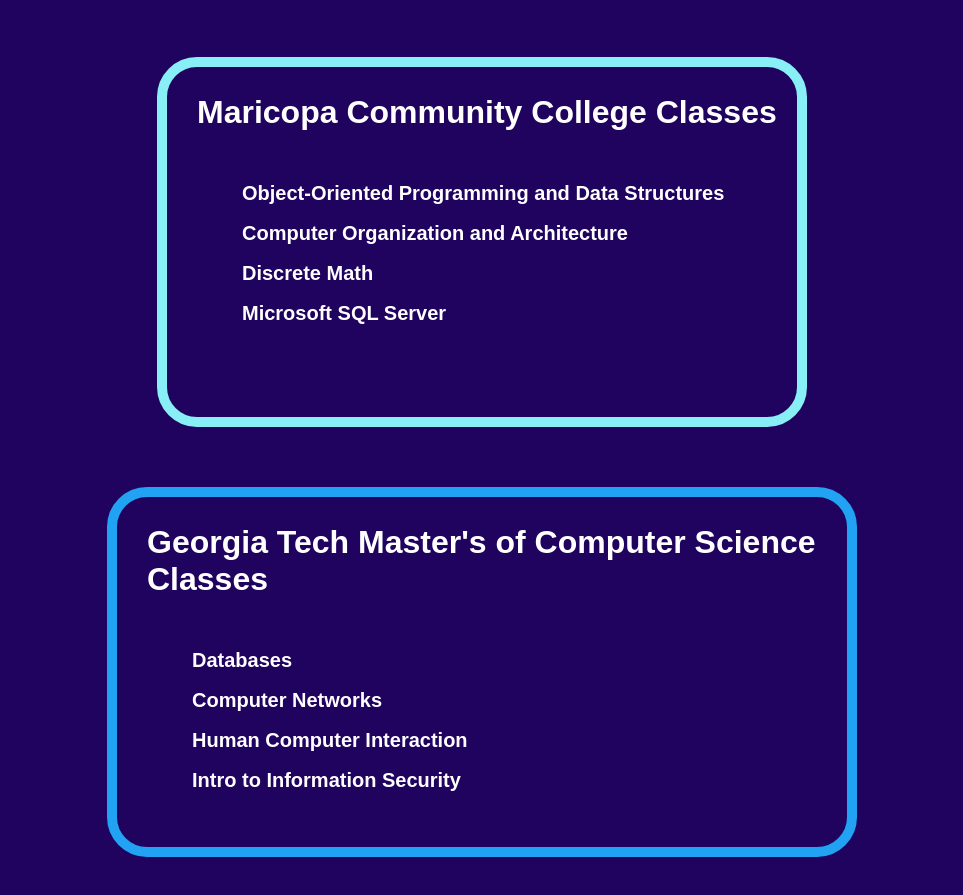
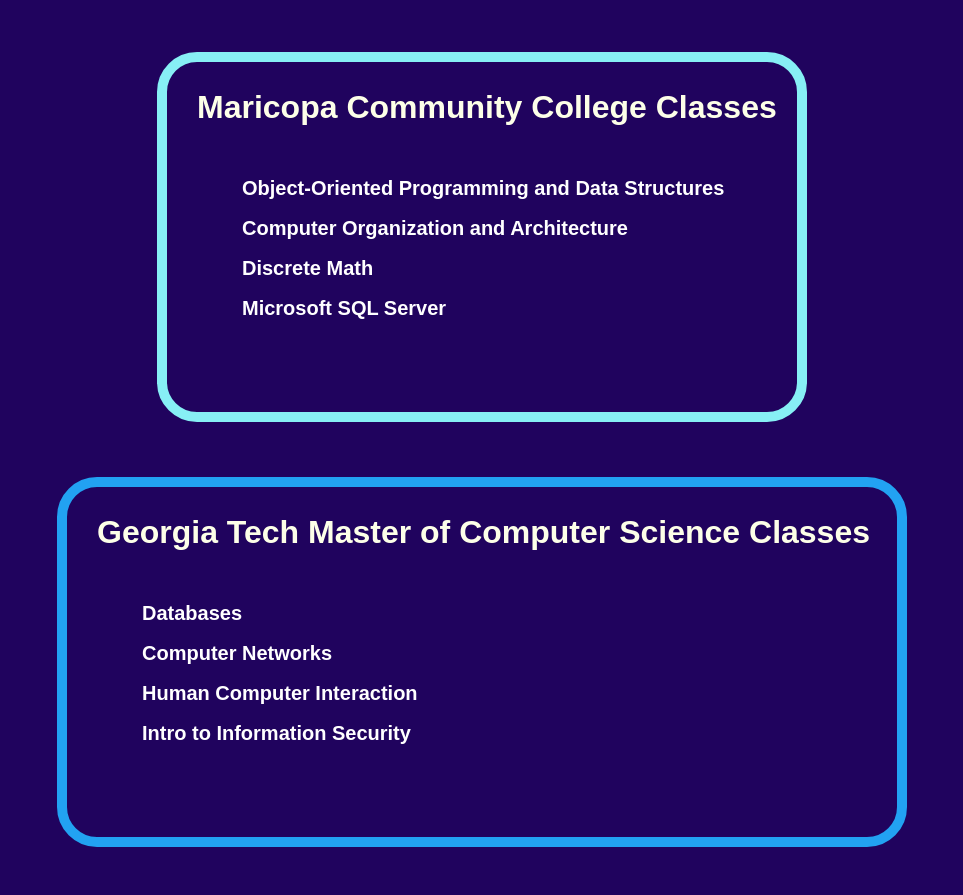
Before and after one commit to HDBarton/portfolio, a plain HTML site: page index.html in a window 1280 px wide. Shown: the part 633-1528 px from the top of the page, without its empty margins (158-1121 px from the left). Drawn offline with Linux system fonts and the light colour scheme.

Commit message:
Color and spacing adjustments

```diff
--- a/index.html
+++ b/index.html
@@ -29,7 +29,7 @@
         </ul>
     </div>
     <div id="Maricopa">
-        <h2>Maricopa Community College Classes</h2>
+        <h2 id="college">Maricopa Community College Classes</h2>
         <ul>
             <li>Object-Oriented Programming and Data Structures</li>
             <li>Computer Organization and Architecture</li>
@@ -38,7 +38,7 @@
         </ul>
     </div>
     <div id="OMSCS">
-        <h2>Georgia Tech Master's of Computer Science Classes</h2>
+        <h2 id="college">Georgia Tech Master of Computer Science Classes</h2>
         <ul>
             <li>Databases</li>
             <li>Computer Networks</li>
--- a/styles.css
+++ b/styles.css
@@ -52,7 +52,7 @@ li{
     height: 350px;
     width: 600px;
     margin: 35px;
-    margin-top: 25px;
+    margin-top: 20px;
     padding-left: 30px;
     border: 10px solid #87eff5;
     border-radius: 40px;
@@ -61,10 +61,13 @@ li{
     display: flex;
     flex-direction: column;
     height: 350px;
-    width: 700px;
+    width: 800px;
     margin: 35px;
-    margin-top: 25px;
+    margin-top: 20px;
     padding-left: 30px;
     border: 10px solid #22a2f2;
     border-radius: 40px;
 }
+#college{
+    color: #fdffe8;
+}
```
